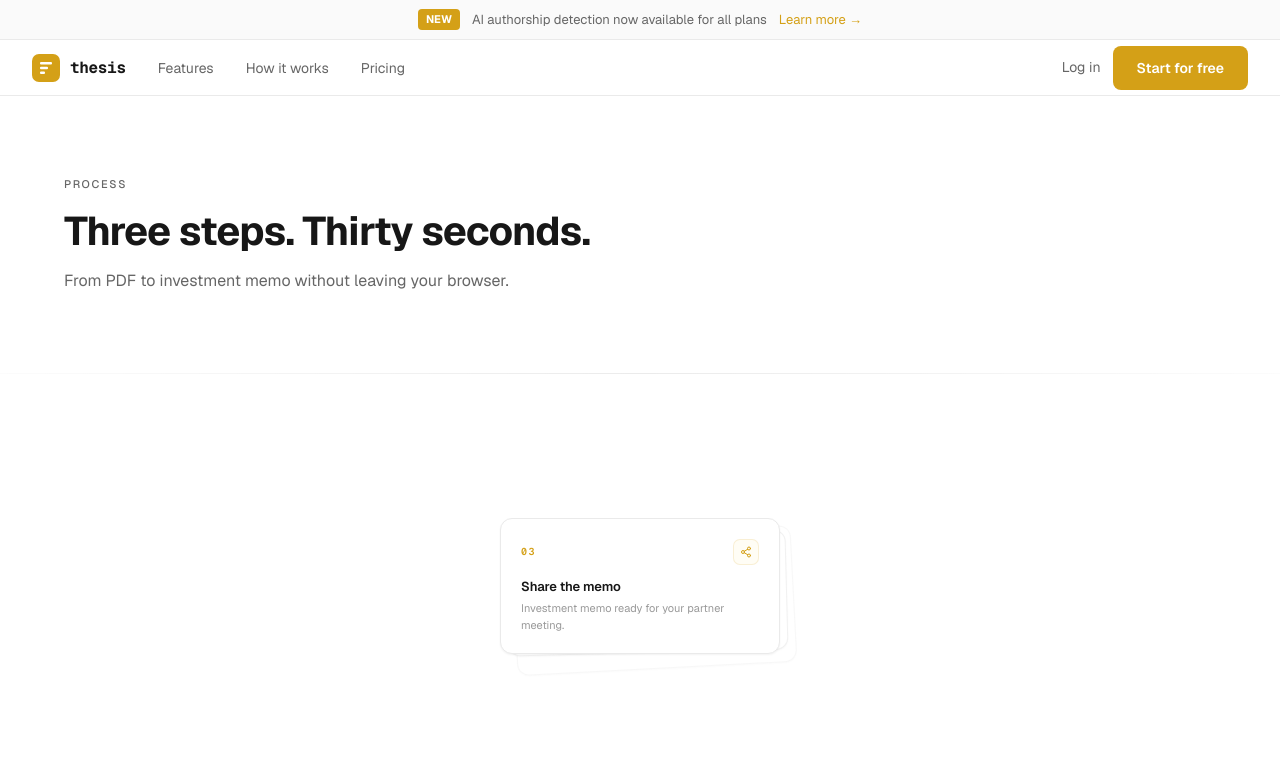
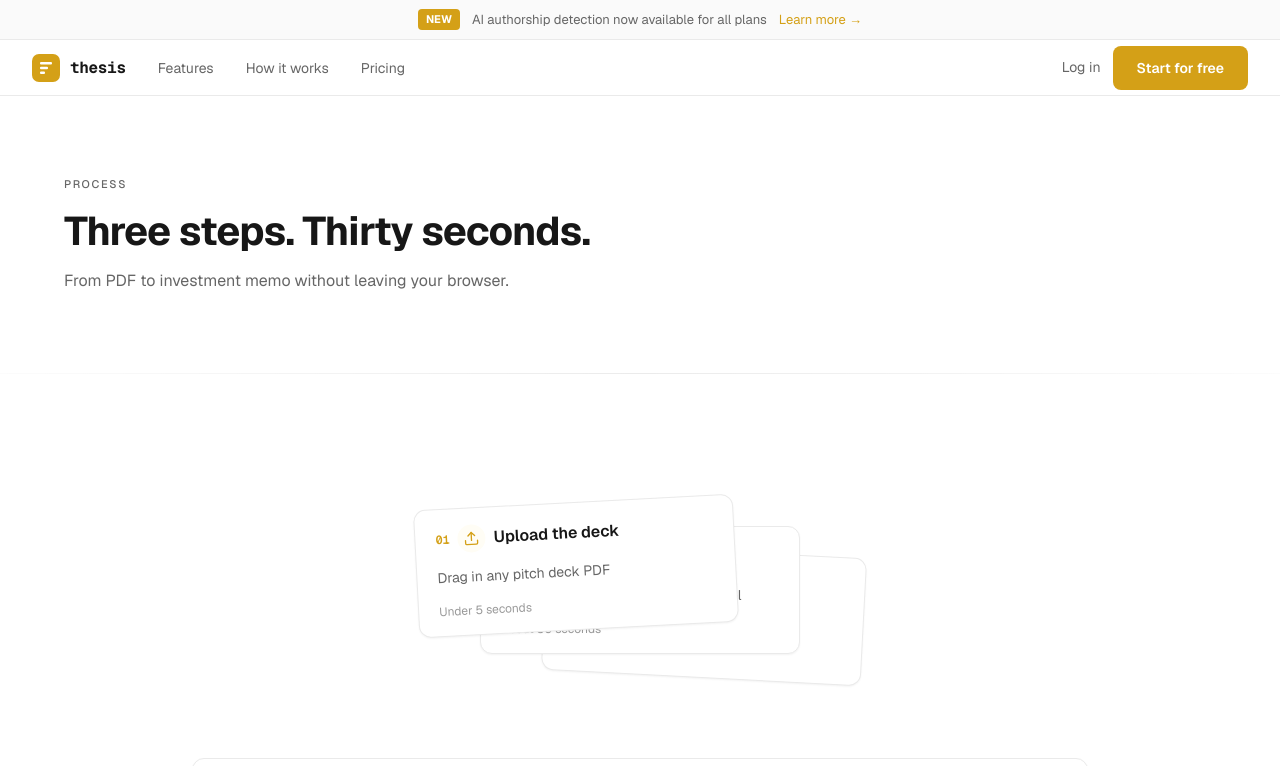
Before and after one commit to Superman752/thesis-app, a Next.js app: page /how-it-works in a window 1280 px wide. Shown: the top 766 px of the page. Built offline with nearby package versions, Linux system fonts and the light colour scheme.

Commit message:
fix: testimonial avatars, display cards layout, why-thesis pricing case, expand legal pages

```diff
--- a/app/how-it-works/page.tsx
+++ b/app/how-it-works/page.tsx
@@ -6,7 +6,7 @@ import { ArrowRight } from 'lucide-react';
 import SiteNavbar from '@/components/SiteNavbar';
 import { RippleButton } from '@/registry/magicui/ripple-button';
 import SiteFooter from '@/components/SiteFooter';
-import { DisplayCards } from '@/registry/magicui/display-cards';
+import DisplayCards from '@/registry/magicui/display-cards';
 
 function ScrollReveal({
   children,
--- a/app/why-thesis/page.tsx
+++ b/app/why-thesis/page.tsx
@@ -73,6 +73,23 @@ export default function WhyThesisPage() {
         ))}
       </section>
 
+      <section className="pb-24 px-6 max-w-3xl mx-auto">
+        <div className="rounded-xl border border-[#EAEAEA] bg-[#FAFAFA] p-8">
+          <h2 className="text-xl font-semibold text-[#171717] mb-6">Is it actually worth $99 a month</h2>
+          <div className="space-y-4 text-[#666] leading-relaxed">
+            <p>
+              An analyst reviewing 20 decks a week at 45 minutes each spends about 15 hours a week on extraction and first-pass write-ups alone, before any actual judgment happens. At even a junior analyst's loaded cost, that is a meaningful chunk of a work week spent on work that does not require a human to do well.
+            </p>
+            <p>
+              Thesis brings that 45 minutes down to under 30 seconds of processing time, plus a few minutes for the analyst to read the output and form their own opinion. Across 20 decks a week, that is the difference between spending 15 hours a week on triage and spending under 2.
+            </p>
+            <p>
+              For a firm with 10 analysts on a shared workspace, that time difference compounds. The Firm plan is flat at $99 a month for the whole team, unlimited decks, which generally costs less than a single hour of one analyst's time.
+            </p>
+          </div>
+        </div>
+      </section>
+
       <section className="py-24 px-6 text-center border-t border-[#EAEAEA]">
         <motion.div
           initial={{ opacity: 0, y: 16 }}
--- a/components/testimonials-marquee.tsx
+++ b/components/testimonials-marquee.tsx
@@ -16,62 +16,62 @@ const avatars = [
 const reviews = [
   {
     name: "Jordan K.", username: "@jordank",
-    img: "https://images.unsplash.com/photo-1560250097-0b93528c311a?w=80&h=80&fit=crop&crop=faces&auto=format&q=80",
+    img: "https://images.unsplash.com/photo-1560250097-0b93528c311a?w=96&h=96&fit=crop&crop=face&auto=format&q=90",
     body: "Cut my deck review time from 45 minutes to under a minute. The thesis fit scoring is eerily accurate.",
   },
   {
     name: "Priya S.", username: "@priyas",
-    img: "https://images.unsplash.com/photo-1573497019940-1c28c88b4f3e?w=80&h=80&fit=crop&crop=faces&auto=format&q=80",
+    img: "https://images.unsplash.com/photo-1573497019940-1c28c88b4f3e?w=96&h=96&fit=crop&crop=face&auto=format&q=90",
     body: "I was skeptical. Then it flagged a red flag in a deck I'd already bookmarked to pursue. Now I run it on everything.",
   },
   {
     name: "Marcus W.", username: "@marcusw",
-    img: "https://images.unsplash.com/photo-1607990281513-2c110a25bd8c?w=80&h=80&fit=crop&crop=faces&auto=format&q=80",
+    img: "https://images.unsplash.com/photo-1607990281513-2c110a25bd8c?w=96&h=96&fit=crop&crop=face&auto=format&q=90",
     body: "The memo output is clean enough to paste directly into our Notion. That alone saves 20 minutes per deal.",
   },
   {
     name: "Aisha T.", username: "@aishat",
-    img: "https://images.unsplash.com/photo-1573496359142-b8d87734a5a2?w=80&h=80&fit=crop&crop=faces&auto=format&q=80",
+    img: "https://images.unsplash.com/photo-1573496359142-b8d87734a5a2?w=96&h=96&fit=crop&crop=face&auto=format&q=90",
     body: "Finally stopped living in spreadsheets. The pipeline view actually shows where each deal stands.",
   },
   {
     name: "Devon R.", username: "@devonr",
-    img: "https://images.unsplash.com/photo-1519244703995-f4e0f30006d5?w=80&h=80&fit=crop&crop=faces&auto=format&q=80",
+    img: "https://images.unsplash.com/photo-1519244703995-f4e0f30006d5?w=96&h=96&fit=crop&crop=face&auto=format&q=90",
     body: "We process 80+ inbound decks a month. Thesis handles first-pass on all of them now.",
   },
   {
     name: "Lena M.", username: "@lenam",
-    img: "https://images.unsplash.com/photo-1580489944761-15a19d654956?w=80&h=80&fit=crop&crop=faces&auto=format&q=80",
+    img: "https://images.unsplash.com/photo-1580489944761-15a19d654956?w=96&h=96&fit=crop&crop=face&auto=format&q=90",
     body: "The AI authorship detection flagged something in week one that I would have missed. Genuinely useful.",
   },
   {
     name: "Chris B.", username: "@chrisb",
-    img: "https://images.unsplash.com/photo-1542909168-82c3e7fdca5c?w=80&h=80&fit=crop&crop=faces&auto=format&q=80",
+    img: "https://images.unsplash.com/photo-1542909168-82c3e7fdca5c?w=96&h=96&fit=crop&crop=face&auto=format&q=90",
     body: "Stage fit scoring alone changed how I filter pre-seed decks. Stops me wasting time on obvious mismatches.",
   },
   {
     name: "Yuki N.", username: "@yukin",
-    img: "https://images.unsplash.com/photo-1633332755192-727a05c4013d?w=80&h=80&fit=crop&crop=faces&auto=format&q=80",
+    img: "https://images.unsplash.com/photo-1633332755192-727a05c4013d?w=96&h=96&fit=crop&crop=face&auto=format&q=90",
     body: "Setup took 3 minutes. First deck I uploaded had a memo ready before I finished my coffee.",
   },
   {
     name: "Sam O.", username: "@samo",
-    img: "https://images.unsplash.com/photo-1601412436009-d964bd02edbc?w=80&h=80&fit=crop&crop=faces&auto=format&q=80",
+    img: "https://images.unsplash.com/photo-1556157382-97eda2d62296?w=96&h=96&fit=crop&crop=face&auto=format&q=90",
     body: "Partner meetings used to start with 10 minutes of deck recap. Now everyone's already read the memo.",
   },
   {
     name: "Mia P.", username: "@miap",
-    img: "https://images.unsplash.com/photo-1554151228-14d9def656e4?w=80&h=80&fit=crop&crop=faces&auto=format&q=80",
+    img: "https://images.unsplash.com/photo-1554151228-14d9def656e4?w=96&h=96&fit=crop&crop=face&auto=format&q=90",
     body: "Red flag detection on solo founders alone has saved us from at least three time-wasting diligence processes.",
   },
   {
     name: "Tyler H.", username: "@tylerh",
-    img: "https://images.unsplash.com/photo-1500648767791-00dcc994a43e?w=80&h=80&fit=crop&crop=faces&auto=format&q=80",
+    img: "https://images.unsplash.com/photo-1500648767791-00dcc994a43e?w=96&h=96&fit=crop&crop=face&auto=format&q=90",
     body: "I pulled up a structured memo in front of a founder mid-call. They were more impressed than I was.",
   },
   {
     name: "Nadia C.", username: "@nadiac",
-    img: "https://images.unsplash.com/photo-1487412720507-e7ab37603c6f?w=80&h=80&fit=crop&crop=faces&auto=format&q=80",
+    img: "https://images.unsplash.com/photo-1487412720507-e7ab37603c6f?w=96&h=96&fit=crop&crop=face&auto=format&q=90",
     body: "Thesis fit scoring gave us a shared vocabulary across the team. Easier to debate a number than argue gut feelings.",
   },
 ]
--- a/registry/magicui/display-cards.tsx
+++ b/registry/magicui/display-cards.tsx
@@ -1,107 +1,78 @@
 "use client"
 
-import type { ReactNode } from 'react'
 import { cn } from "@/lib/utils"
-import { UploadIcon, BarChart2Icon, Share2Icon } from "lucide-react"
+import { UploadIcon, SearchCheckIcon, SendIcon } from "lucide-react"
 
 interface DisplayCardProps {
-  step: string
-  icon: ReactNode
-  title: string
-  description: string
   className?: string
+  icon?: React.ReactNode
+  title?: string
+  description?: string
+  date?: string
+  step?: string
 }
 
-function DisplayCard({ step, icon, title, description, className }: DisplayCardProps) {
+function DisplayCard({
+  className,
+  icon,
+  title,
+  description,
+  date,
+  step,
+}: DisplayCardProps) {
   return (
     <div
       className={cn(
-        "[grid-area:stack]",
-        "relative w-[280px] py-5 px-5",
-        "rounded-xl border border-[#EAEAEA] bg-white shadow-sm",
-        "flex flex-col gap-3",
-        "select-none",
+        "absolute flex h-32 w-[20rem] flex-col justify-between rounded-xl border border-[#EAEAEA] bg-white px-5 py-4 shadow-sm transition-transform duration-500",
         className
       )}
     >
-      <div className="flex items-center justify-between">
-        <span
-          style={{
-            fontFamily: 'Geist Mono, monospace',
-            fontSize: 10,
-            color: '#D4A017',
-            letterSpacing: '0.15em',
-            fontWeight: 600,
-          }}
-        >
-          {step}
+      <div className="flex items-center gap-2">
+        <span className="text-xs font-mono text-[#D4A017] font-semibold">{step}</span>
+        <span className="inline-flex items-center justify-center rounded-full bg-[#FFFDF5] p-1.5">
+          {icon}
         </span>
-        <div
-          style={{
-            width: 26,
-            height: 26,
-            borderRadius: 7,
-            background: '#FFFDF5',
-            border: '1px solid rgba(212,160,23,0.15)',
-            display: 'flex',
-            alignItems: 'center',
-            justifyContent: 'center',
-          }}
-        >
-          {icon}
+        <p className="text-base font-semibold text-[#171717]">{title}</p>
       </div>
-      </div>
-      <div>
-        <p
-          style={{
-            fontFamily: 'Geist, sans-serif',
-            fontSize: 13,
-            fontWeight: 600,
-            color: '#171717',
-            marginBottom: 4,
-            letterSpacing: '-0.01em',
-          }}
-        >
-          {title}
-        </p>
-        <p style={{ fontSize: 11, color: '#999999', lineHeight: 1.5 }}>{description}</p>
-      </div>
+      <p className="text-sm text-[#666] leading-snug">{description}</p>
+      <p className="text-xs text-[#999]">{date}</p>
     </div>
   )
 }
 
+export default function DisplayCards() {
   const cards = [
     {
       step: "01",
-    icon: <UploadIcon className="h-3 w-3 text-[#D4A017]" />,
+      icon: <UploadIcon className="size-4 text-[#D4A017]" />,
       title: "Upload the deck",
-    description: "Drag in any pitch deck PDF. No formatting needed.",
-    className: "translate-y-[14px] translate-x-[14px] -rotate-[3deg] opacity-35",
+      description: "Drag in any pitch deck PDF",
+      date: "Under 5 seconds",
+      className: "z-30 -translate-x-16 -translate-y-4 -rotate-3 hover:-translate-y-6 hover:z-40",
     },
     {
       step: "02",
-    icon: <BarChart2Icon className="h-3 w-3 text-[#D4A017]" />,
+      icon: <SearchCheckIcon className="size-4 text-[#D4A017]" />,
       title: "Review the analysis",
-    description: "Six scoring dimensions. About 30 seconds.",
-    className: "translate-y-[7px] translate-x-[7px] -rotate-[1.5deg] opacity-65",
+      description: "Six scoring dimensions, run in parallel",
+      date: "About 30 seconds",
+      className: "z-20 translate-x-0 translate-y-2 rotate-0 hover:-translate-y-2 hover:z-40",
     },
     {
       step: "03",
-    icon: <Share2Icon className="h-3 w-3 text-[#D4A017]" />,
+      icon: <SendIcon className="size-4 text-[#D4A017]" />,
       title: "Share the memo",
-    description: "Investment memo ready for your partner meeting.",
-    className: "",
+      description: "Partner ready, exportable instantly",
+      date: "One click",
+      className: "z-10 translate-x-16 translate-y-8 rotate-3 hover:translate-y-2 hover:z-40",
     },
   ]
 
-export function DisplayCards({ className }: { className?: string }) {
   return (
-    <div className={cn("flex items-center justify-center py-12", className)}>
-      <div className="grid [grid-template-areas:'stack'] place-items-center">
-        {cards.map((card, i) => (
-          <DisplayCard key={i} {...card} />
+    <div className="relative h-56 w-full flex items-center justify-center">
+      {cards.map((cardProps, index) => (
+        <DisplayCard key={index} {...cardProps} />
       ))}
-      </div>
     </div>
   )
 }
```
Also changed, not shown: app/privacy/page.tsx (+68 -14 lines), app/terms/page.tsx (+77 -14 lines). Lines whose indentation alone changed are shown as unchanged.
